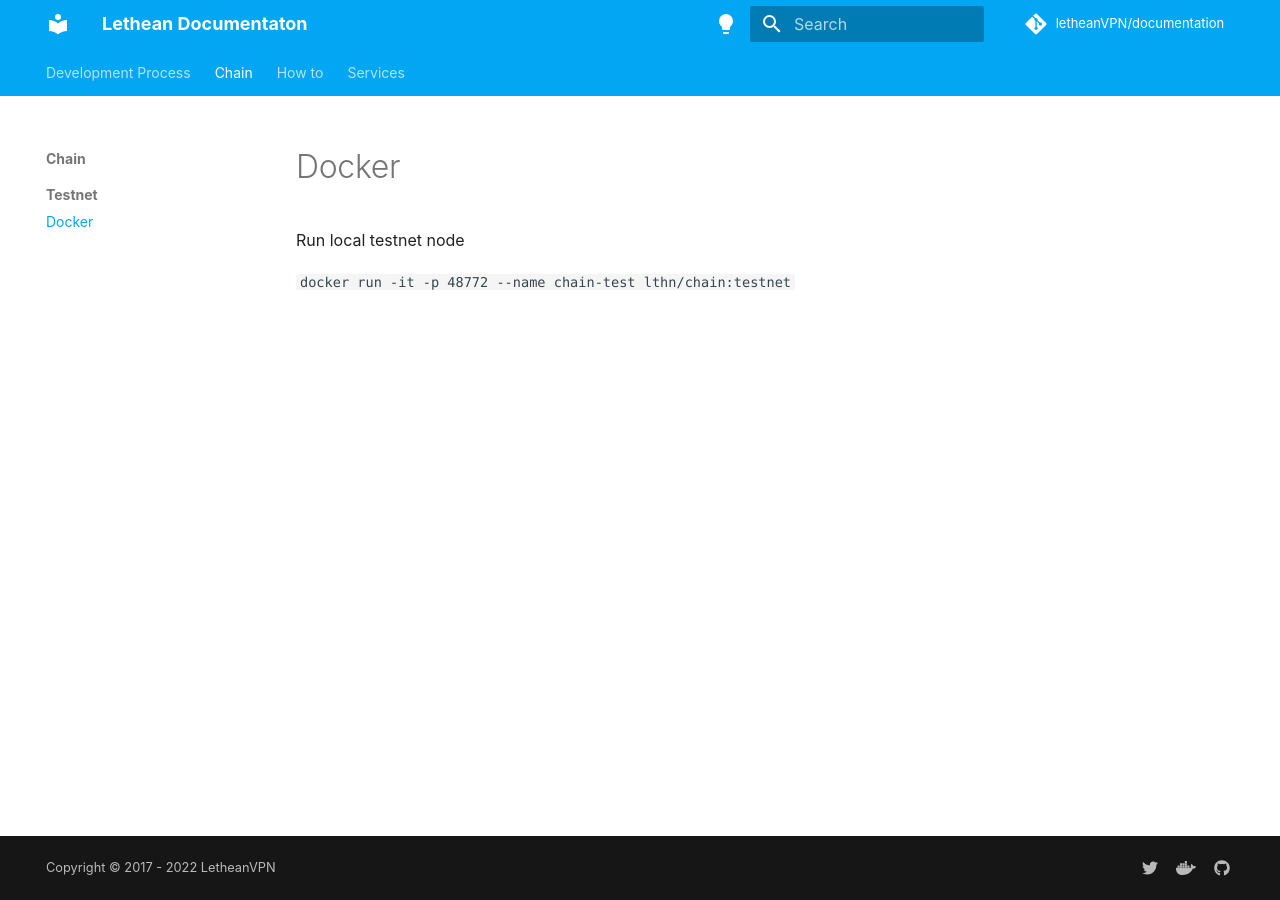
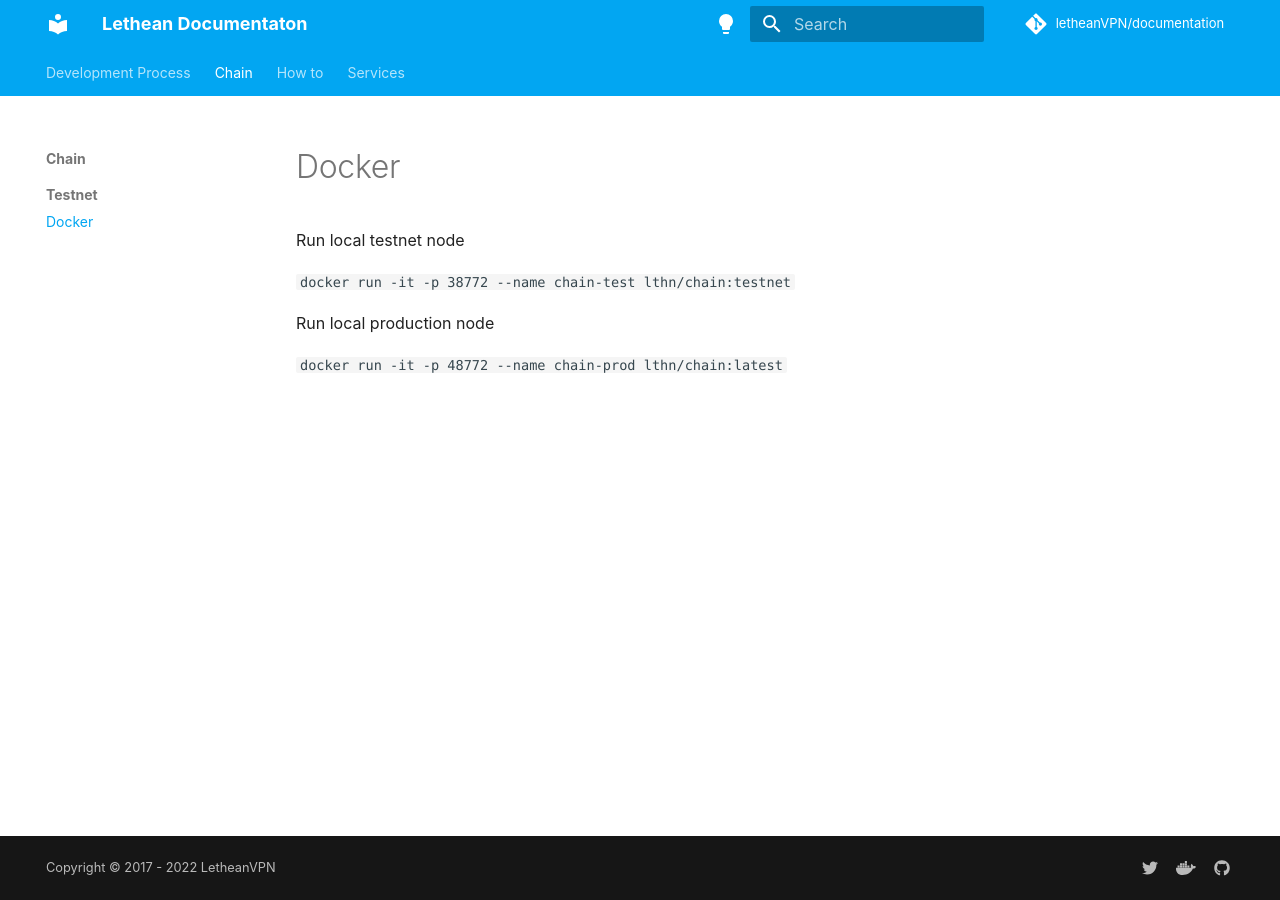
Before and after one commit to letheanVPN/documentation, an MkDocs documentation site: the page built from docs/chain/testnet/docker.md, in a window 1280 px wide. Built offline with MkDocs 1.6.1 and Material for MkDocs 9.7.7, drawn with Linux system fonts in a browser that asks for light colours; comment, search, counter and statistics services are not loaded.

Commit message:
adds docker prod chain node

```diff
--- a/docs/chain/testnet/docker.md
+++ b/docs/chain/testnet/docker.md
@@ -1,3 +1,7 @@
 Run local testnet node
 
-`docker run -it -p 48772  --name chain-test  lthn/chain:testnet`
+`docker run -it -p 38772  --name chain-test  lthn/chain:testnet`
+
+Run local production node
+
+`docker run -it -p 48772  --name chain-prod  lthn/chain:latest`
```
